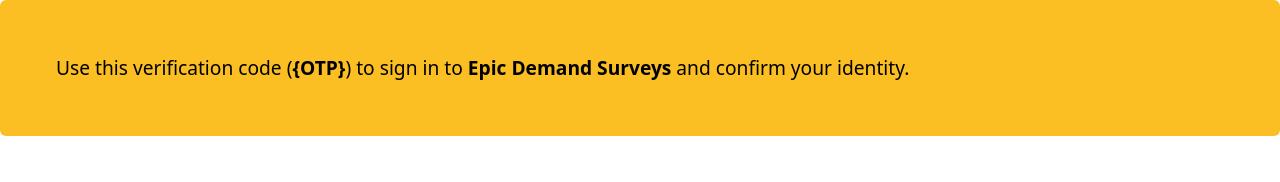
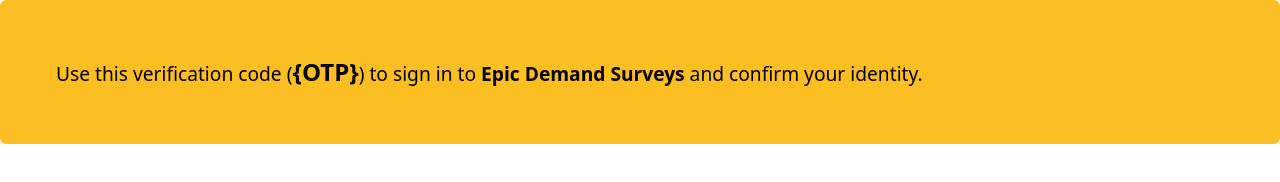
Before and after one commit to dawitengageiq/surveyus, a website: page custom/index.html in a window 1280 px wide. Drawn offline with Linux system fonts and the light colour scheme.

Commit message:
Update index.html

```diff
--- a/custom/index.html
+++ b/custom/index.html
@@ -10,7 +10,7 @@
 </head>
 <body>
         <div class='p-14 rounded-md m-2  bg-yellow-400 text-black text-xl w-screen'>
-            Use this verification code (<b>{OTP}</b>) to sign in to  <b>Epic Demand Surveys</b> and confirm your identity.
+            Use this verification code (<span class="text-2xl font-bold">{OTP}</span>) to sign in to  <b>Epic Demand Surveys</b> and confirm your identity.
             <br/>
         </div>
 </body>
```
